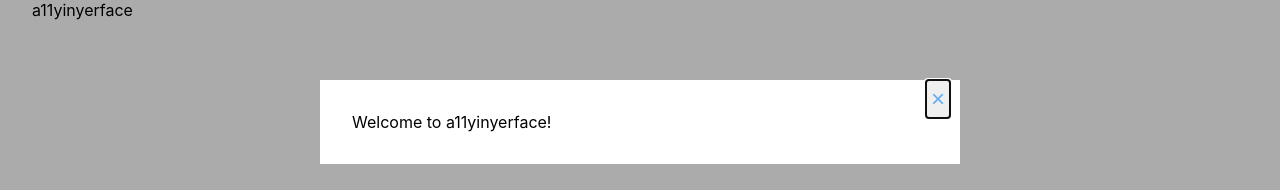
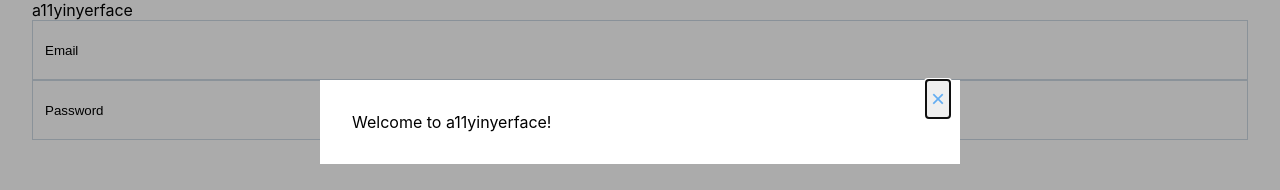
Before and after one commit to theodo/a11yinyerface, a Next.js app: page / in a window 1280 px wide. Shown: the top 190 px of the page. Built offline with nearby package versions, Linux system fonts and the light colour scheme.

Commit message:
Add input component

```diff
--- /dev/null
+++ b/components/ui/Input/Input.module.css
@@ -0,0 +1,20 @@
+.input {
+  --input-height: 60px;
+  --vertical-padding: 16px;
+  --horizontal-padding: 12px;
+
+  position: relative;
+  width: 100%;
+  height: var(--input-height);
+  padding: var(--vertical-padding) var(--horizontal-padding);
+  border: 1px solid var(--color-grey);
+}
+
+.input:focus {
+  border-color: var(--color-dark-blue);
+}
+
+.input::placeholder {
+  color: var(--color-light-grey);
+  outline: none;
+}
--- /dev/null
+++ b/components/ui/Input/Input.tsx
@@ -0,0 +1,6 @@
+import { InputHTMLAttributes } from "react";
+import styles from "./Input.module.css";
+
+export const Input: React.FC<InputHTMLAttributes<HTMLInputElement>> = (
+  props
+) => <input className={styles.input} {...props} />;
--- a/pages/index.tsx
+++ b/pages/index.tsx
@@ -1,10 +1,14 @@
 import Dialog from "@reach/dialog";
 import type { NextPage } from "next";
 import Head from "next/head";
+import { useState } from "react";
+import { Input } from "../components/ui/Input/Input";
 import { Modal } from "../components/ui/Modal/Modal";
 import styles from "../styles/Home.module.css";
 
 const Home: NextPage = () => {
+  const [isModalOpen, setIsModalOpen] = useState(true);
+
   return (
     <div className={styles.container}>
       <Head>
@@ -16,7 +20,13 @@ const Home: NextPage = () => {
         <link rel="icon" href="/favicon.ico" />
       </Head>
       a11yinyerface
-      <Modal isOpen>Welcome to a11yinyerface!</Modal>
+      <Modal isOpen={isModalOpen} onClose={() => setIsModalOpen(false)}>
+        Welcome to a11yinyerface!
+      </Modal>
+      <form>
+        <Input type="text" name="email" placeholder="Email" />
+        <Input type="password" name="password" placeholder="Password" />
+      </form>
     </div>
   );
 };
```
